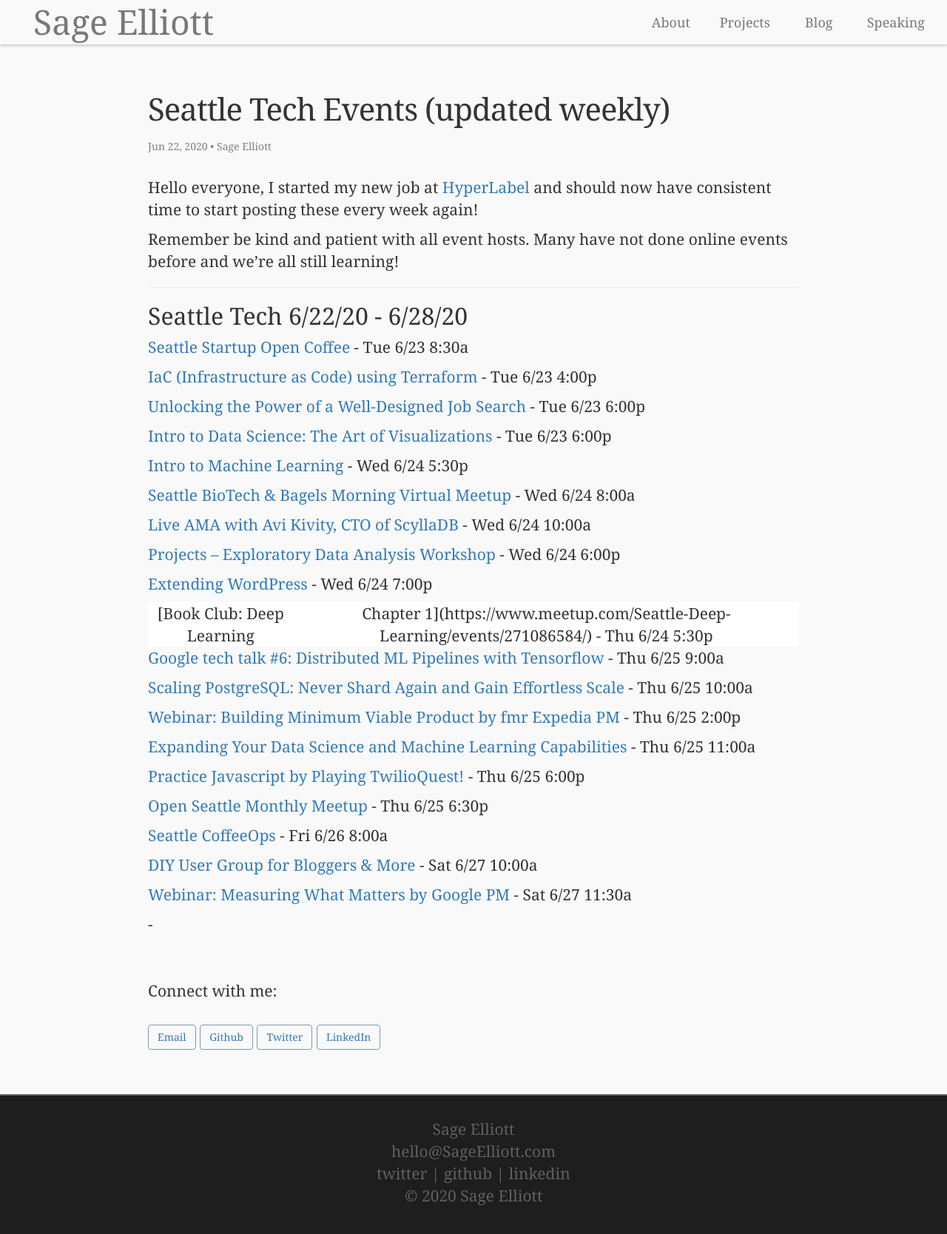
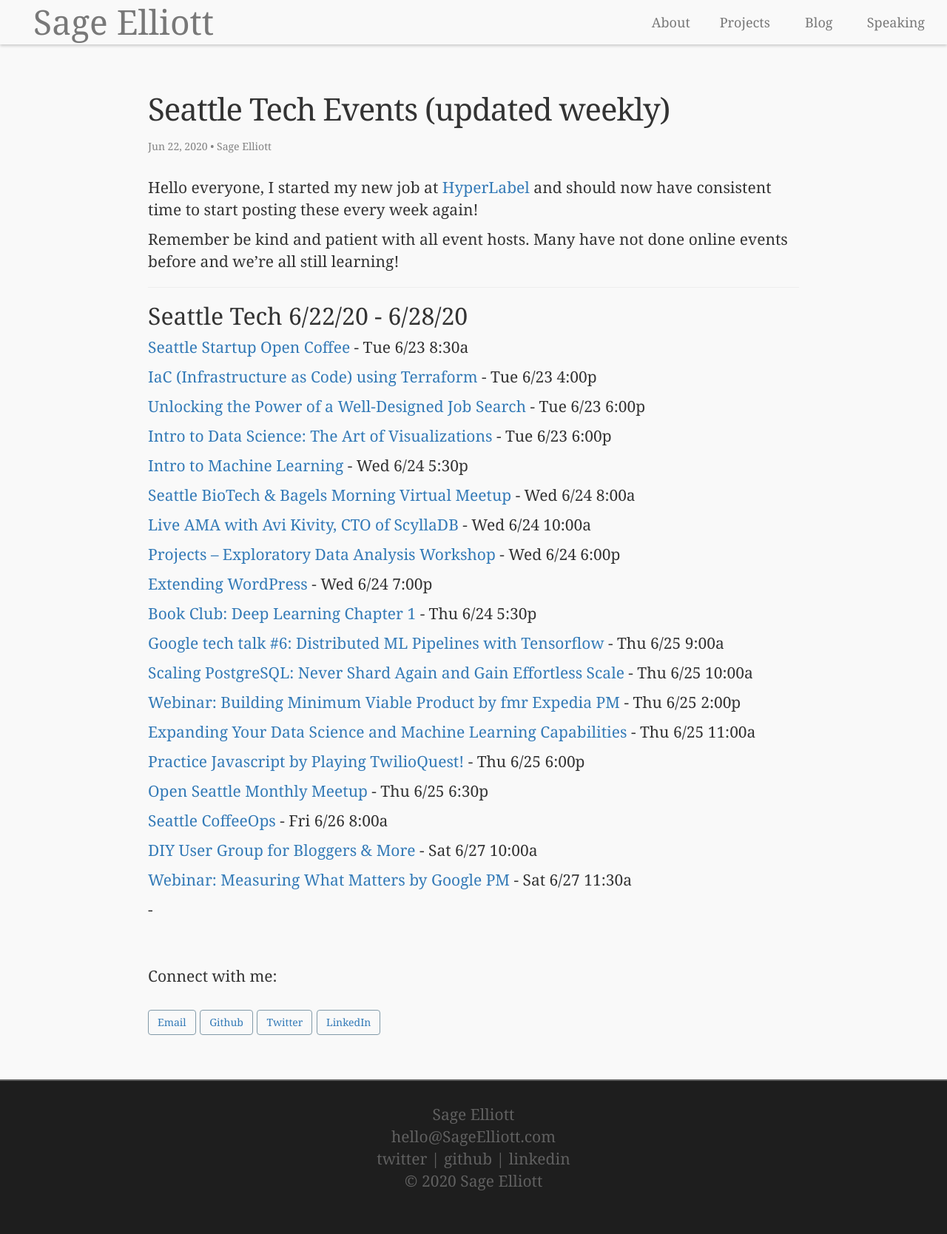
Before and after one commit to sagecodes/sage-blog, a Jekyll site: the page built from _posts/blog/event-posts/2019-8-26-meetups.markdown, in a window 1280 px wide. Shown: the top 1668 px of the page at 74% size. Built offline with Jekyll 4.4.1, drawn with Linux system fonts in a browser that asks for light colours; nearby versions of some CDN libraries; some web fonts are replaced.

Commit message:
fix: dl meetup markdown

```diff
--- a/_posts/blog/event-posts/2019-8-26-meetups.markdown
+++ b/_posts/blog/event-posts/2019-8-26-meetups.markdown
@@ -36,7 +36,7 @@
 
 [Extending WordPress](https://www.meetup.com/Seattle-Web-App-Developers-Group/events/271379849/) - Wed 6/24 7:00p
 
-[Book Club: Deep Learning | Chapter 1](https://www.meetup.com/Seattle-Deep-Learning/events/271086584/) - Thu 6/24 5:30p
+[Book Club: Deep Learning Chapter 1](https://www.meetup.com/Seattle-Deep-Learning/events/271086584/) - Thu 6/24 5:30p
 
 [Google tech talk #6: Distributed ML Pipelines with Tensorflow](https://www.meetup.com/aittg-seattle/events/271156794/) - Thu 6/25 9:00a
 
```
